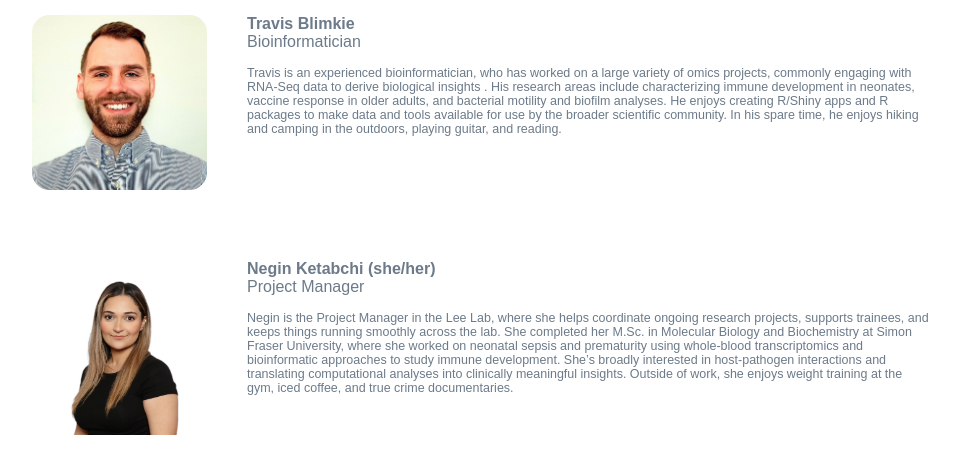
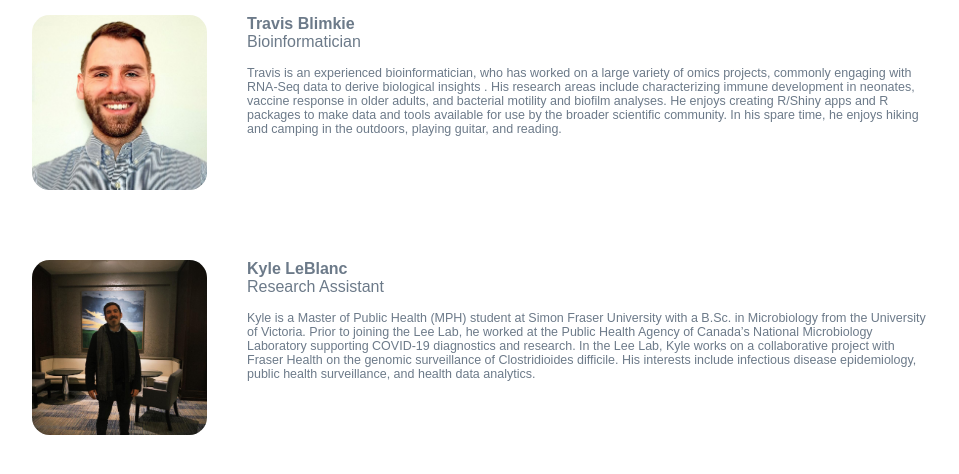
Before and after one commit to SFU-Lee-Lab/Lee_Lab_Webpage, a Jekyll site: the page built from _pages/people.md, in a window 1280 px wide and 900 px high, scrolled down 1298 px, cut to the strip 0-501 px from the top of the window. Shown: the top 474 px of the strip, without its empty margins (158-1117 px from the left). Built offline with Jekyll 4.4.1, drawn with Linux system fonts in a browser that asks for light colours; nearby versions of some CDN libraries; some web fonts are replaced.

Commit message:
added Kyle

```diff
--- a/_data/people.yml
+++ b/_data/people.yml
@@ -22,6 +22,12 @@
     about: Travis is an experienced bioinformatician, who has worked on a large variety of omics projects, commonly engaging with RNA-Seq data to derive biological insights . His research areas include characterizing immune development in neonates, vaccine response in older adults, and bacterial motility and biofilm analyses. He enjoys creating R/Shiny apps and R packages to make data and tools available for use by the broader scientific community. In his spare time, he enjoys hiking and camping in the outdoors, playing guitar, and reading.
     image_path: /images/people/current/travis-blimkie.jpg
     image_offset: 68% 50%
+
+  - name: Kyle LeBlanc
+    position: Research Assistant
+    about: Kyle is a Master of Public Health (MPH) student at Simon Fraser University with a B.Sc. in Microbiology from the University of Victoria. Prior to joining the Lee Lab, he worked at the Public Health Agency of Canada’s National Microbiology Laboratory supporting COVID-19 diagnostics and research. In the Lee Lab, Kyle works on a collaborative project with Fraser Health on the genomic surveillance of Clostridioides difficile. His interests include infectious disease epidemiology, public health surveillance, and health data analytics.
+    image_path: /images/people/current/kyle-leblanc.JPG
+    image_offset: 50% 30%
 
   - name: Negin Ketabchi (she/her)
     position: Project Manager
```
Also changed, not shown: Gemfile.lock, images/people/current/kyle-leblanc.JPG (added).
